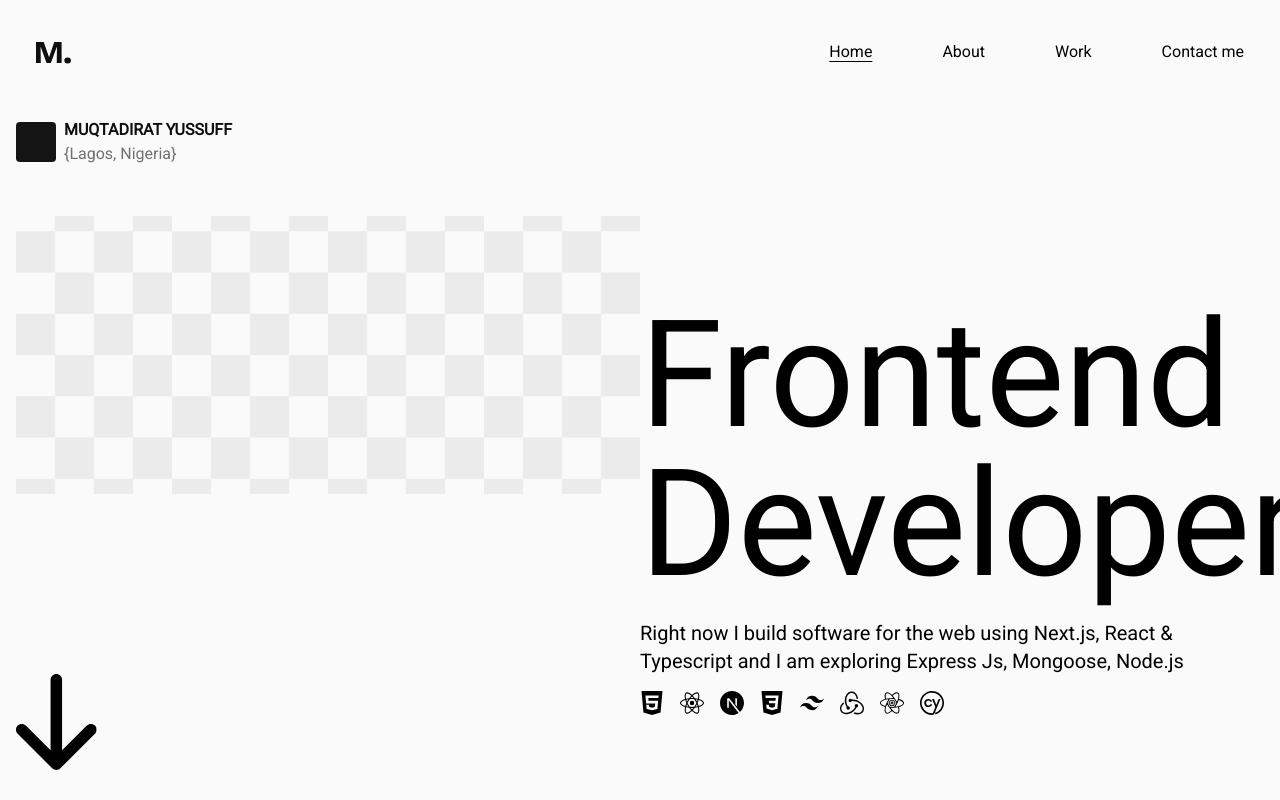
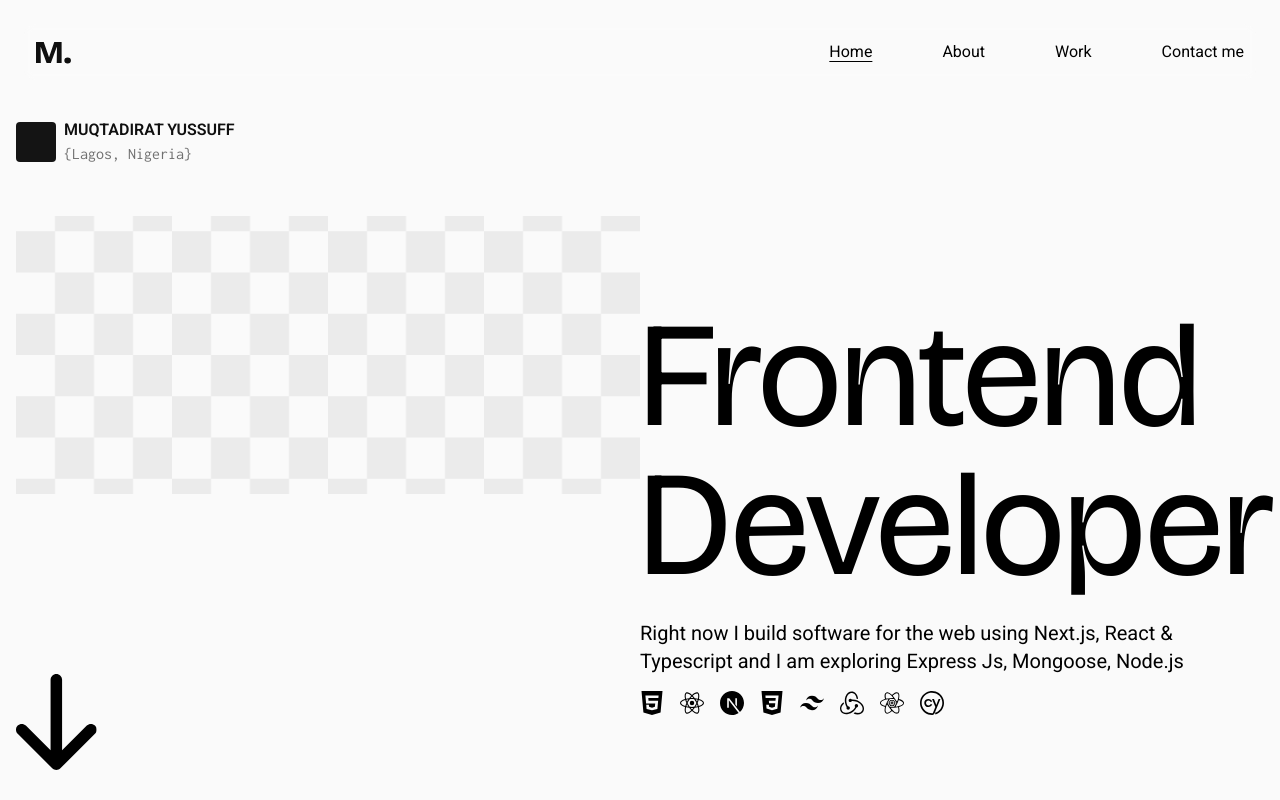
Before and after one commit to Muqtadirat/portfolio-v2, a Next.js app: page / in a window 1280 px wide. Shown: the top 800 px of the page. Built offline with nearby package versions, Linux system fonts and the light colour scheme.

Commit message:
fix: font

```diff
--- a/src/app/globals.css
+++ b/src/app/globals.css
@@ -1,3 +1,6 @@
+@import url('https://fonts.googleapis.com/css2?family=Roboto:ital,wght@0,100..900;1,100..900&display=swap');
+@import url('https://fonts.googleapis.com/css2?family=Inconsolata:wght@200..900&display=swap');
+@import url('https://fonts.googleapis.com/css2?family=Bricolage+Grotesque:opsz,wght@12..96,200..800&display=swap');
 @import 'tailwindcss';
 
 @theme {
@@ -17,8 +20,10 @@
   --color-surface-disabled: #fafafa;
   --color-surface-icon: #141414;
 
-  /* --font-bricolage: var(--bricolage);
-  --font-inconsolata: var(--inconsolata); */
+  --font-roboto: 'Roboto', 'Helvetica Neue', Helvetica, Arial, sans-serif;
+  --font-bricolage: 'Bricolage Grotesque', 'Helvetica Neue', Helvetica, Arial,
+    sans-serif;
+  --font-inconsolata: 'Inconsolata', 'Courier New', Courier, monospace;
 }
 
 /*
--- a/src/app/layout.tsx
+++ b/src/app/layout.tsx
@@ -1,5 +1,4 @@
 import type { Metadata } from 'next';
-import { roboto, bricolage_grotesque, inconsolata } from '@/assets/fonts';
 import './globals.css';
 import Layout from './layout/Index';
 import { Toaster } from 'sonner';
@@ -21,7 +20,7 @@ export default function RootLayout({
         <link rel="icon" type="image/png" sizes="32x32" href="/logo.svg" />
       </head>
       <body
-        className={`${roboto.className} ${bricolage_grotesque.variable} ${inconsolata.variable}`}
+        className={`font-roboto`}
       >
         <Toaster position="top-center" richColors closeButton />
         <Layout>{children}</Layout>
```
